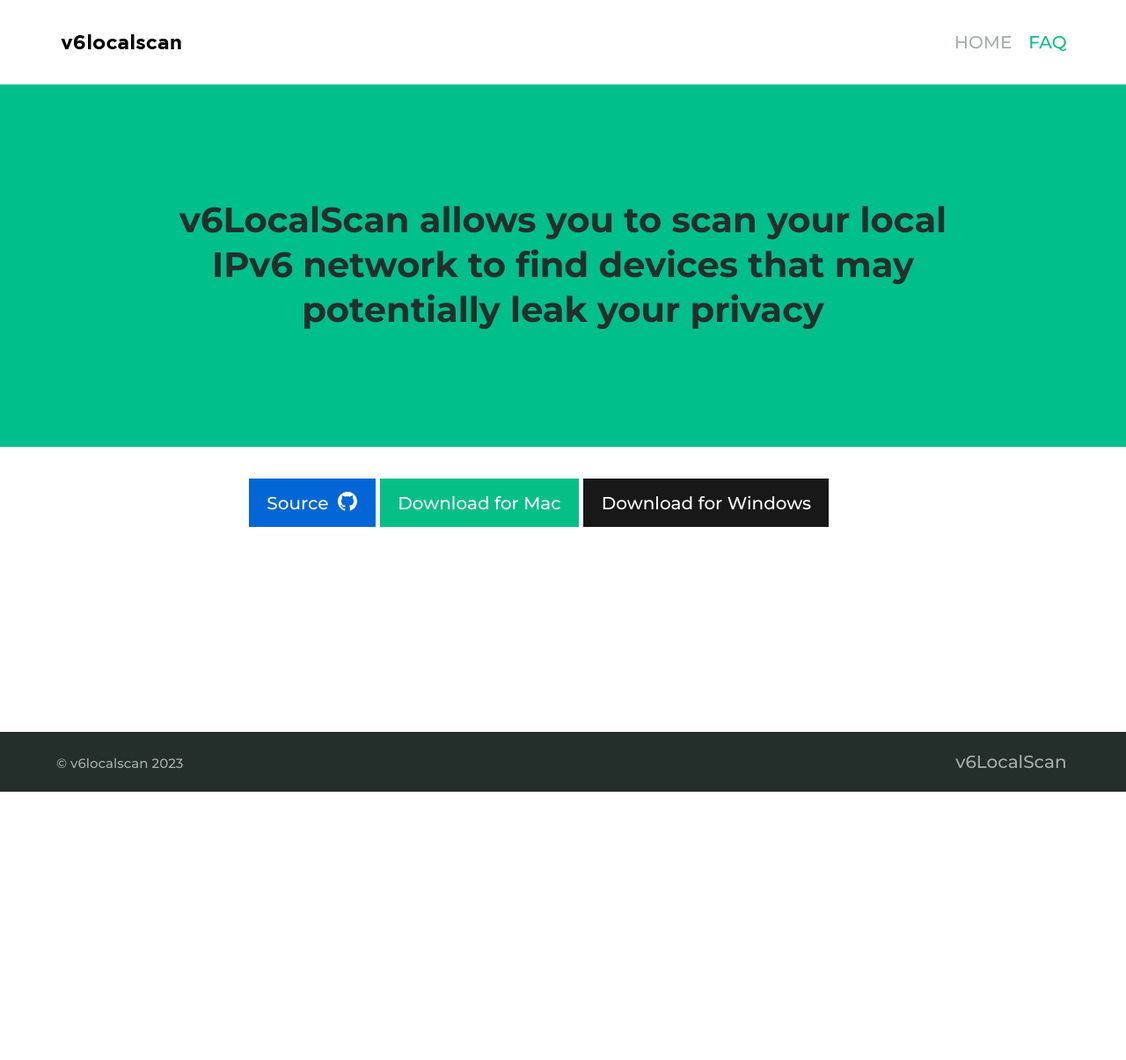
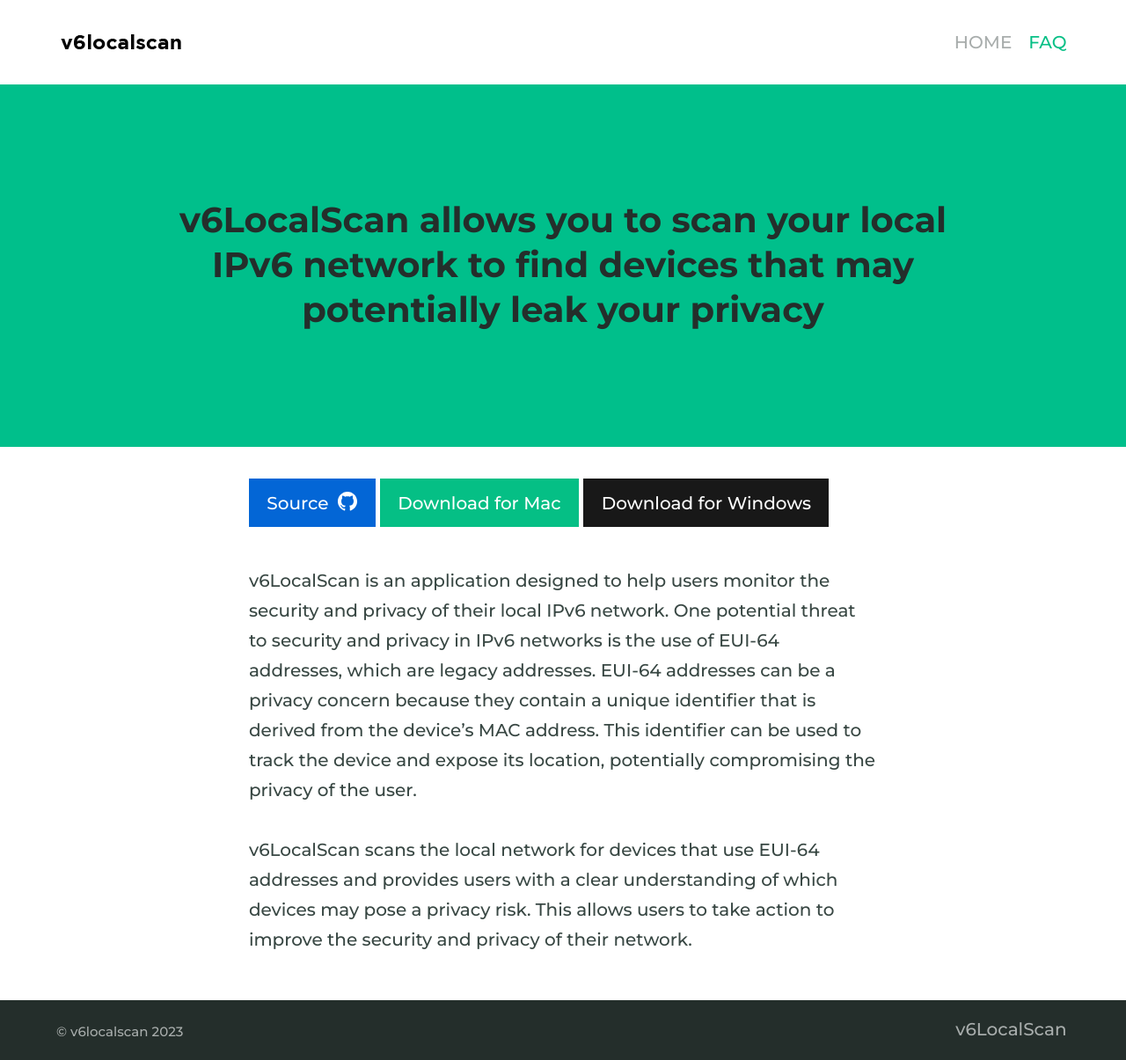
Before and after one commit to v6localscan/v6localscan.github.io, a Jekyll site: the page built from index.md, in a window 1280 px wide. Shown: the whole page at 88% size. Built offline with Jekyll 4.4.1, drawn with Linux system fonts in a browser that asks for light colours; before the commit the page ends 900 px from its top, so only the background shows below that.

Commit message:
Update index.md

```diff
--- a/index.md
+++ b/index.md
@@ -8,3 +8,9 @@ excerpt: "v6LocalScan allows you to scan your local IPv6 network to find devices
 ---
 
 {% include button.html text="Source" icon="github" link="https://github.com/SPIN-UMass/v6localscan" color="#0366d6" %} {% include button.html text="Download for Mac" link="https://github.com/SPIN-UMass/v6localscan/releases/tag/0.0.1" %} {% include button.html text="Download for Windows" link="#" color="#181818" %}
+
+
+
+v6LocalScan is an application designed to help users monitor the security and privacy of their local IPv6 network. One potential threat to security and privacy in IPv6 networks is the use of EUI-64 addresses, which are legacy addresses. EUI-64 addresses can be a privacy concern because they contain a unique identifier that is derived from the device's MAC address. This identifier can be used to track the device and expose its location, potentially compromising the privacy of the user.
+
+v6LocalScan scans the local network for devices that use EUI-64 addresses and provides users with a clear understanding of which devices may pose a privacy risk. This allows users to take action to improve the security and privacy of their network.
```
